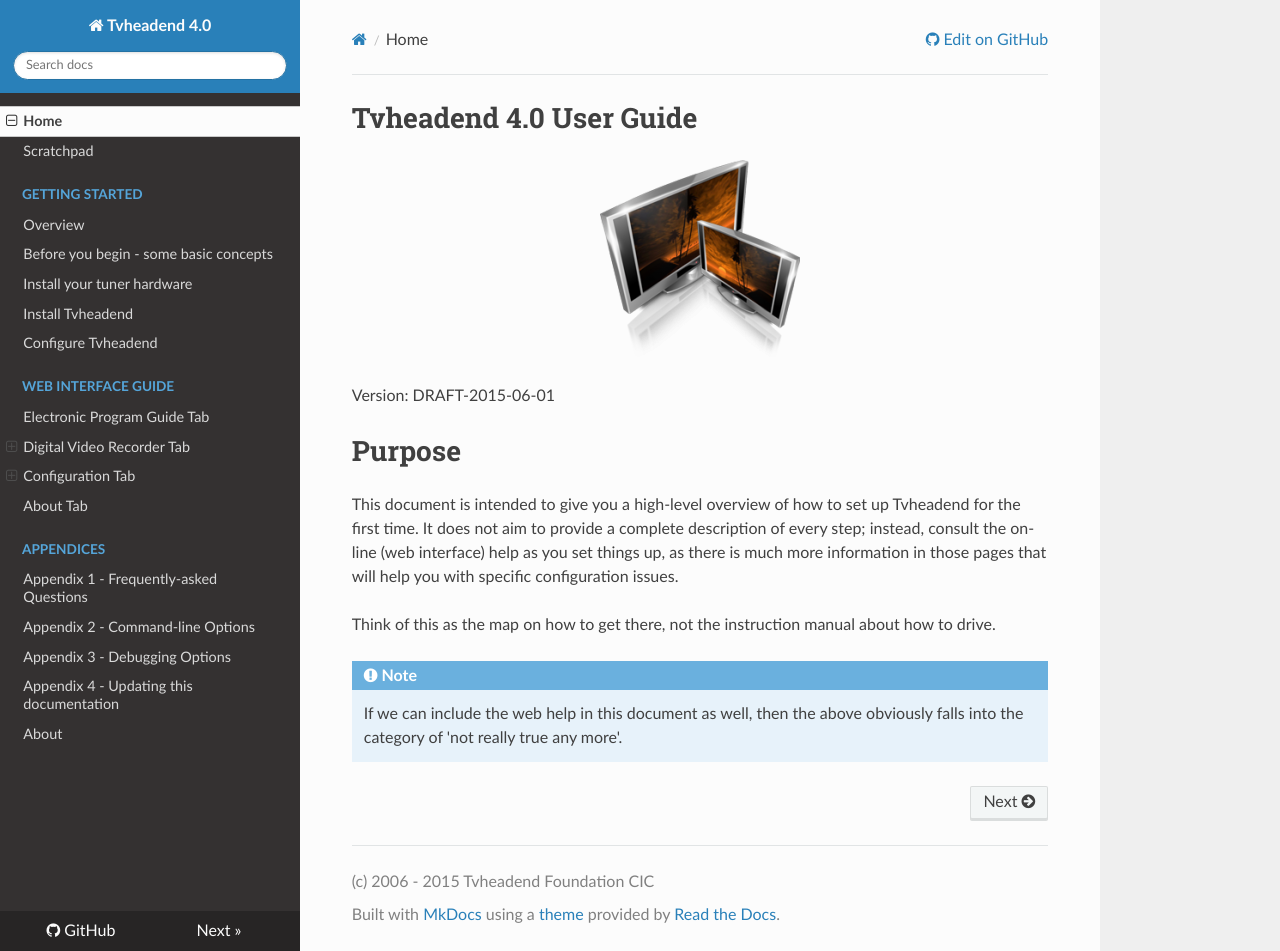
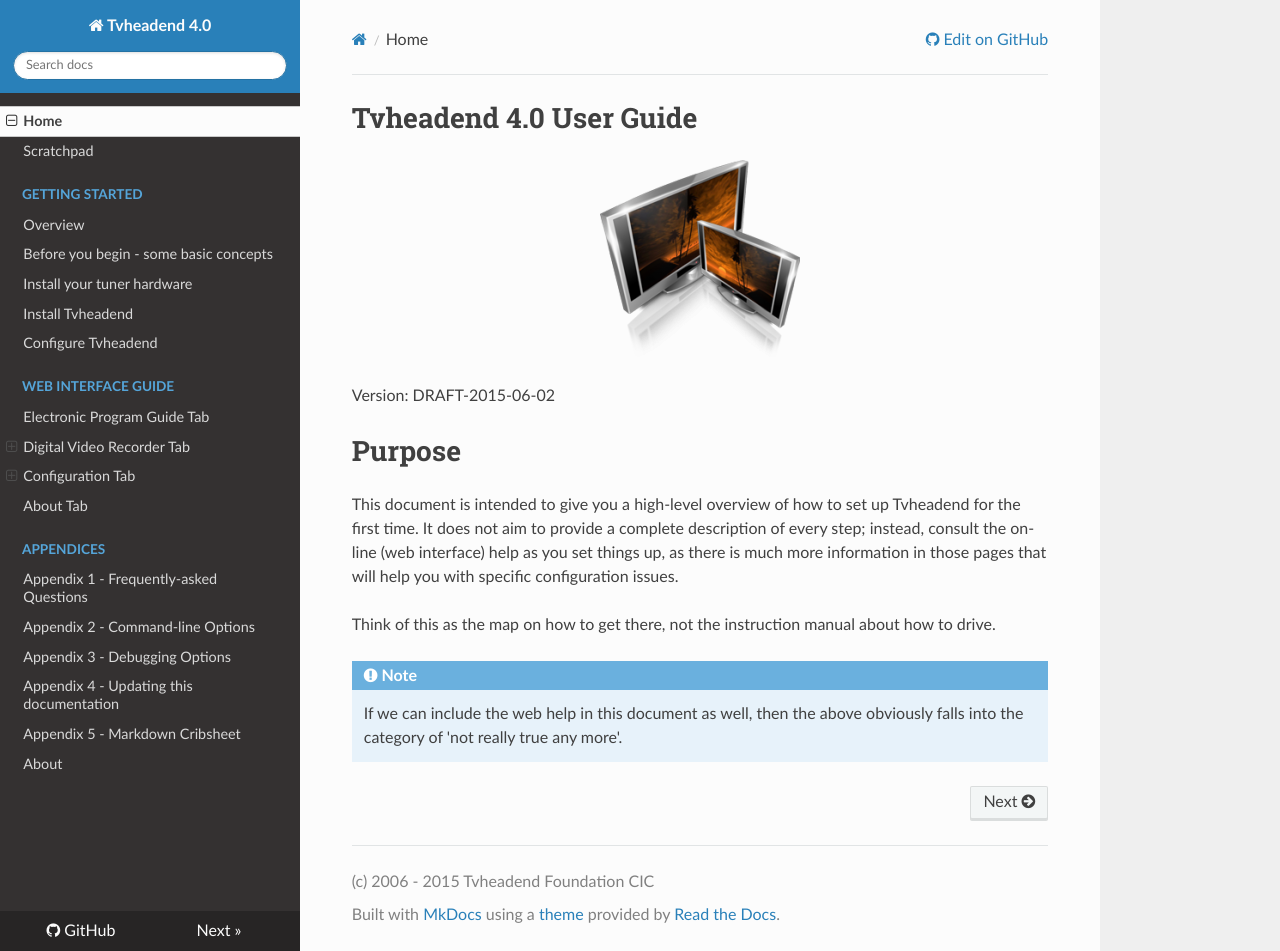
Before and after one commit to tvheadend/tvheadend-documentation, an MkDocs documentation site: the page built from docs/index.md, in a window 1280 px wide and 951 px high. Built offline with MkDocs 1.6.1, drawn with Linux system fonts in a browser that asks for light colours; nearby versions of some CDN libraries; old or Windows-style settings are respelled for this version of MkDocs.

Commit message:
Update date

```diff
--- a/docs/index.md
+++ b/docs/index.md
@@ -2,7 +2,7 @@
 
 ![Tvheadend Logo](images/tvhlogo.png)
 
-Version: DRAFT-2015-06-01
+Version: DRAFT-2015-06-02
 
 #Purpose
 
--- a/mkdocs.yml
+++ b/mkdocs.yml
@@ -71,4 +71,5 @@
         - Appendix 2 - Command-line Options: Appendices/command_line_options.md
         - Appendix 3 - Debugging Options: Appendices/debugging.md
         - Appendix 4 - Updating this documentation: Appendices/doc_update.md
+        - Appendix 5 - Markdown Cribsheet: Appendices/markdown_cribsheet.md
     - About: about_project.md
```
